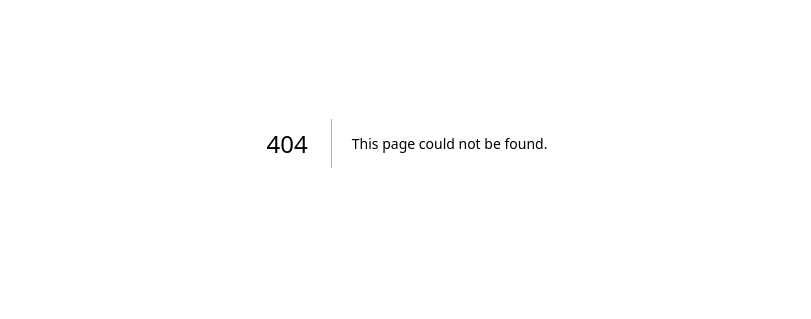
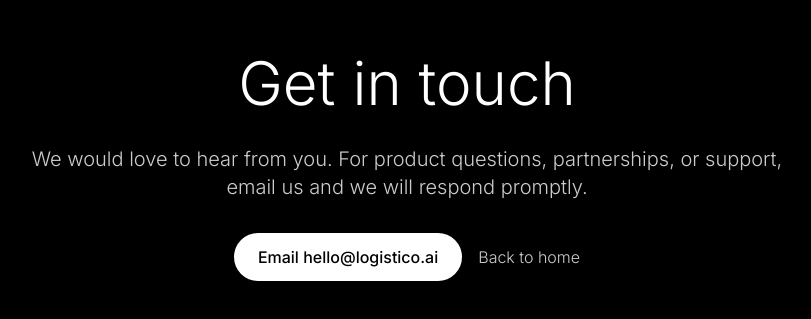
Before and after one commit to rk4226/logistico-nextgen2, a Next.js app: page /contact in a window 1280 px wide. Before the commit this address had no page. Shown: the part 257-576 px from the top of the page, without its empty margins (233-1044 px from the left). Built offline with nearby package versions, Linux system fonts and the light colour scheme.

Commit message:
feat(contact): add /contact page and wire nav/footer Contact links to route

```diff
--- /dev/null
+++ b/app/contact/page.tsx
@@ -0,0 +1,38 @@
+import type { Metadata } from 'next'
+import VideoBackground from '../components/VideoBackground'
+
+export const metadata: Metadata = {
+  title: 'Contact – Logistico.AI',
+  description: 'Get in touch with the Logistico.AI team.'
+}
+
+export default function ContactPage() {
+  return (
+    <div className="min-h-screen text-white relative">
+      <section className="relative isolate pt-32 pb-20 px-6 min-h-screen flex items-center z-30">
+        <VideoBackground variant="section" className="-z-10 opacity-100" />
+        <div className="pointer-events-none absolute inset-x-0 bottom-0 h-28 bg-gradient-to-b from-transparent to-black/40" />
+
+        <div className="max-w-3xl mx-auto text-center w-full relative z-50 space-y-8">
+          <h1 className="text-5xl md:text-6xl font-light text-shadow">Get in touch</h1>
+          <p className="text-lg md:text-xl text-white/80 leading-relaxed">
+            We would love to hear from you. For product questions, partnerships, or support,
+            email us and we will respond promptly.
+          </p>
+
+          <div className="flex flex-col sm:flex-row items-center justify-center gap-4">
+            <a
+              href="mailto:hello@logistico.ai"
+              className="bg-white text-black px-6 py-3 rounded-full font-medium hover:bg-gray-100 transition-colors"
+            >
+              Email hello@logistico.ai
+            </a>
+            <a href="/" className="text-white/80 hover:text-white transition-colors">
+              Back to home
+            </a>
+          </div>
+        </div>
+      </section>
+    </div>
+  )
+}
--- a/app/page.tsx
+++ b/app/page.tsx
@@ -77,7 +77,7 @@
               <a href="#who" className="text-white/80 hover:text-white transition-colors text-sm font-medium">
                 Who it's for
               </a>
-              <a href="mailto:hello@logistico.ai" className="bg-white text-black px-4 py-2 rounded-full text-sm font-medium hover:bg-gray-100 transition-colors">
+              <a href="/contact" className="bg-white text-black px-4 py-2 rounded-full text-sm font-medium hover:bg-gray-100 transition-colors">
                 Contact
               </a>
             </div>
@@ -135,7 +135,7 @@
               <a href="#what" className="text-white/80 hover:text-white transition-colors text-sm">What we do</a>
               <a href="#how" className="text-white/80 hover:text-white transition-colors text-sm">How it works</a>
               <a href="#who" className="text-white/80 hover:text-white transition-colors text-sm">Who it's for</a>
-              <a href="mailto:hello@logistico.ai" className="text-white/80 hover:text-white transition-colors text-sm">Contact</a>
+              <a href="/contact" className="text-white/80 hover:text-white transition-colors text-sm">Contact</a>
             </div>
           </div>
 
```
